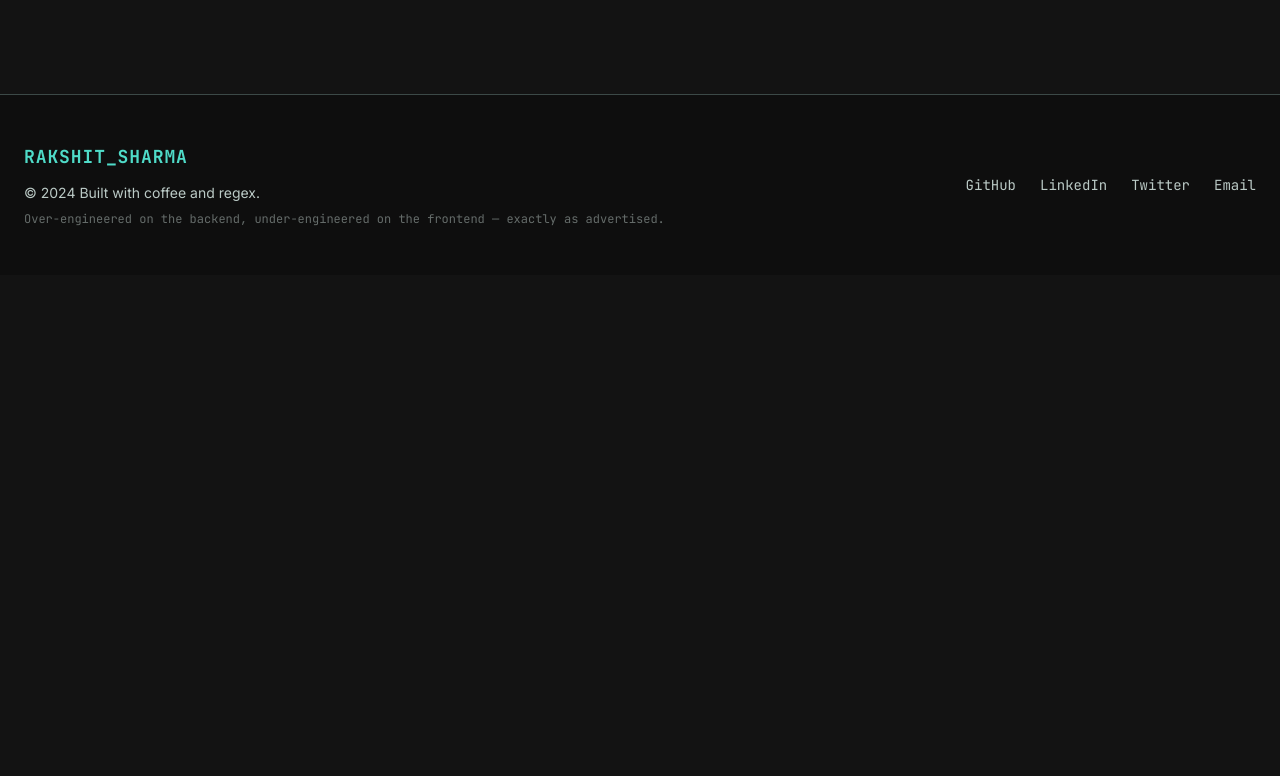
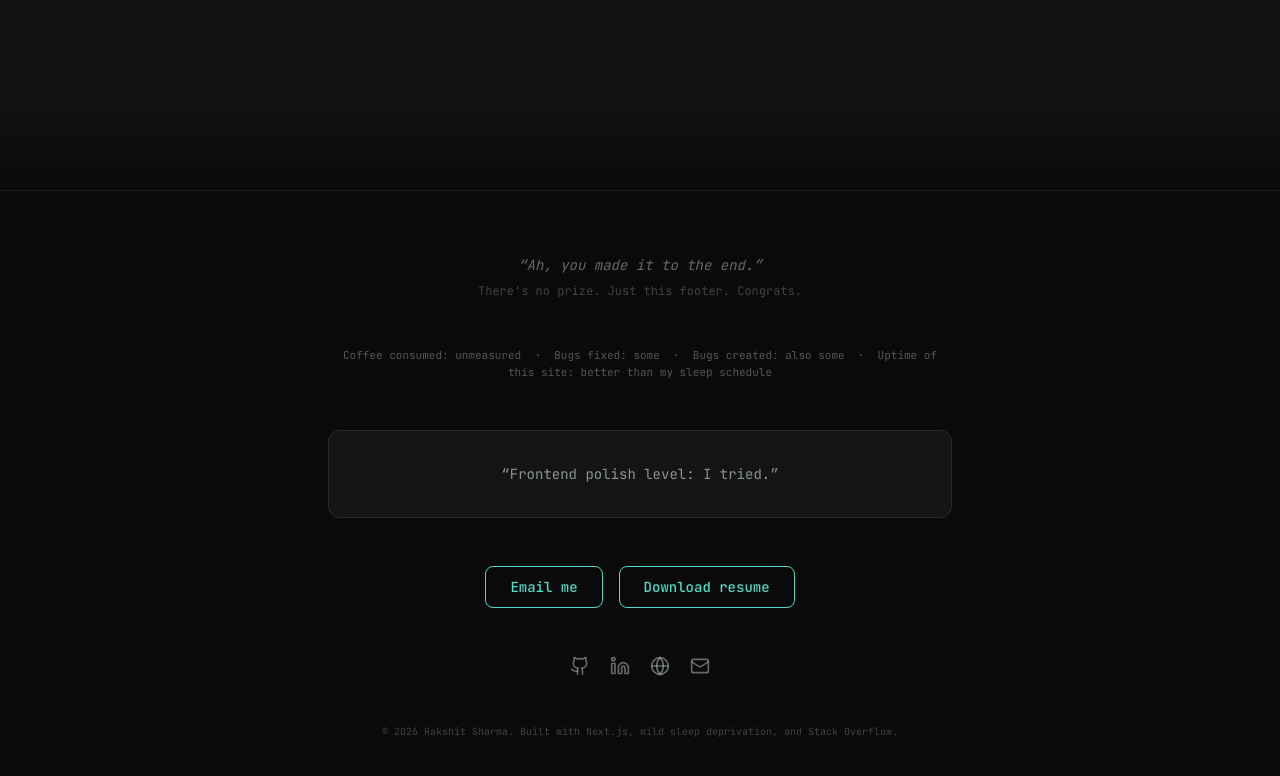
Before and after one commit to StackFox/portfolio-website, a Next.js app: page / in a window 1280 px wide. Shown: the part 1038-1814 px from the top of the page. Before the commit the page ends 1313 px from the top, so only its background shows below. Built offline with nearby package versions, Linux system fonts and the light colour scheme; no server answers.

Commit message:
feat: update footer with new and improved easter eggs

```diff
--- a/src/components/Footer.tsx
+++ b/src/components/Footer.tsx
@@ -1,47 +1,113 @@
 'use client';
 
-import Link from 'next/link';
+import { useState, useEffect } from 'react';
+import { Github, Linkedin, Mail, Globe } from 'lucide-react';
+import { motion, AnimatePresence } from 'motion/react';
+
+const confessions = [
+  "This footer took longer to design than most of my backend logic.",
+  "Frontend polish level: I tried.",
+  "This site is over-engineered on the backend and under-engineered on the frontend — exactly as advertised.",
+];
 
 export default function Footer() {
+  const [confessionIndex, setConfessionIndex] = useState(0);
+
+  useEffect(() => {
+    const interval = setInterval(() => {
+      setConfessionIndex((prev) => (prev + 1) % confessions.length);
+    }, 4000);
+    return () => clearInterval(interval);
+  }, []);
+
   const socialLinks = [
-    { label: 'GitHub', href: 'https://github.com' },
-    { label: 'LinkedIn', href: 'https://linkedin.com' },
-    { label: 'Twitter', href: 'https://twitter.com' },
-    { label: 'Email', href: 'mailto:rakshit0702@gmail.com' },
+    { label: 'GitHub', href: 'https://github.com/StackFox', icon: Github },
+    { label: 'LinkedIn', href: 'https://linkedin.com', icon: Linkedin },
+    { label: 'X / Twitter', href: 'https://x.com', icon: Globe },
+    { label: 'Email', href: 'mailto:rakshit0702@gmail.com', icon: Mail },
   ];
 
   return (
-    <footer className="w-full bg-[#0e0e0e] border-t border-brand-border py-12 px-6 mt-auto">
-      <div className="max-w-7xl mx-auto flex flex-col md:flex-row justify-between items-center gap-6">
-        {/* Left Column: Signature */}
-        <div className="flex flex-col gap-1 items-center md:items-start text-center md:text-left">
-          <Link
-            href="/about"
-            className="font-mono text-lg font-bold text-brand-primary tracking-wider hover:opacity-85 transition-opacity"
-          >
-            RAKSHIT_SHARMA
-          </Link>
-          <div className="text-sm text-brand-on-surface-variant font-sans mt-2">
-            © 2024 Built with coffee and regex.
+    <footer className="relative w-full mt-auto">
+      {/* Gradient fade from page bg to solid footer bg */}
+      <div className="h-24 bg-gradient-to-b from-transparent to-[#0a0a0a]" />
+
+      <div className="bg-[#0a0a0a] border-t border-brand-border/30">
+        <div className="max-w-2xl mx-auto px-6 py-16 flex flex-col items-center gap-12">
+
+          {/* 1. Easter Egg Line */}
+          <div className="text-center space-y-2">
+            <p className="font-mono text-sm italic text-brand-on-surface-variant/50">
+              &ldquo;Ah, you made it to the end.&rdquo;
+            </p>
+            <p className="font-mono text-xs text-brand-on-surface-variant/30">
+              There&apos;s no prize. Just this footer. Congrats.
+            </p>
           </div>
-          <div className="text-xs text-brand-on-surface-variant/50 font-mono mt-1">
-            Over-engineered on the backend, under-engineered on the frontend — exactly as advertised.
+
+          {/* 2. Sarcastic Stats Strip */}
+          <div className="w-full text-center">
+            <p className="font-mono text-[11px] text-brand-on-surface-variant/40 leading-relaxed break-words">
+              Coffee consumed: unmeasured &nbsp;&middot;&nbsp; Bugs fixed: some &nbsp;&middot;&nbsp; Bugs created: also some &nbsp;&middot;&nbsp; Uptime of this site: better than my sleep schedule
+            </p>
           </div>
-        </div>
 
-        {/* Right Column: Links */}
-        <div className="flex flex-wrap gap-6 items-center justify-center">
-          {socialLinks.map((link) => (
+          {/* 3. Honest Footer Card — rotating confessions */}
+          <div className="w-full border border-brand-border/40 rounded-xl bg-[#1c1b1b]/60 p-6 text-center min-h-[88px] flex items-center justify-center">
+            <AnimatePresence mode="wait">
+              <motion.p
+                key={confessionIndex}
+                initial={{ opacity: 0, y: 6 }}
+                animate={{ opacity: 1, y: 0 }}
+                exit={{ opacity: 0, y: -6 }}
+                transition={{ duration: 0.5 }}
+                className="font-mono text-sm text-brand-on-surface-variant/70"
+              >
+                &ldquo;{confessions[confessionIndex]}&rdquo;
+              </motion.p>
+            </AnimatePresence>
+          </div>
+
+          {/* 4. Real Contact Row */}
+          <div className="flex flex-col sm:flex-row gap-4">
             <a
-              key={link.label}
-              href={link.href}
-              target="_blank"
-              rel="noreferrer"
-              className="font-mono text-sm text-brand-on-surface-variant hover:text-brand-primary hover:text-glow transition-colors duration-200"
+              href="mailto:rakshit0702@gmail.com"
+              className="px-6 py-2.5 rounded-lg border border-brand-primary text-brand-primary font-mono text-sm font-medium hover:bg-brand-primary hover:text-black transition-all duration-200"
             >
-              {link.label}
+              Email me
             </a>
-          ))}
+            <a
+              href="#"
+              className="px-6 py-2.5 rounded-lg border border-brand-primary text-brand-primary font-mono text-sm font-medium hover:bg-brand-primary hover:text-black transition-all duration-200"
+            >
+              Download resume
+            </a>
+          </div>
+
+          {/* 5. Social Icons Row */}
+          <div className="flex gap-5">
+            {socialLinks.map((link) => {
+              const Icon = link.icon;
+              return (
+                <a
+                  key={link.label}
+                  href={link.href}
+                  target="_blank"
+                  rel="noreferrer"
+                  title={link.label}
+                  className="text-brand-on-surface-variant/50 hover:text-brand-primary transition-colors duration-200"
+                >
+                  <Icon className="w-5 h-5" />
+                </a>
+              );
+            })}
+          </div>
+
+          {/* 6. Bottom Legal / Meta Line */}
+          <p className="font-mono text-[10px] text-brand-on-surface-variant/30 text-center">
+            &copy; 2026 Rakshit Sharma. Built with Next.js, mild sleep deprivation, and Stack Overflow.
+          </p>
+
         </div>
       </div>
     </footer>
```
Also changed, not shown: 1 other file (tests, documents, lock files or other folders).
